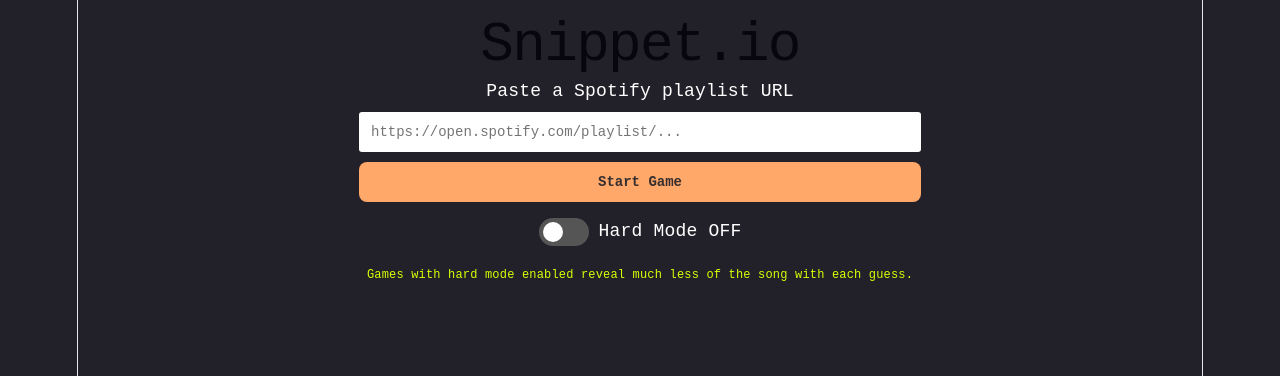
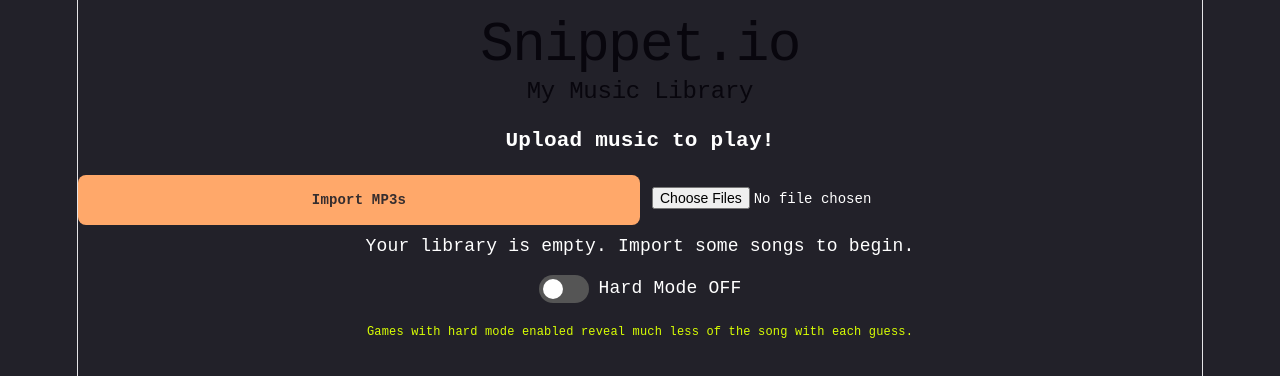
Before and after one commit to scruffypilot/snippet-io, a React app in the folder frontend/: page / in a window 1280 px wide. Shown: the top 376 px of the page. Built offline with nearby package versions, Linux system fonts and the light colour scheme; the HTML template or start-up script is replaced by a standard one.

Commit message:
pivoting to user-uploaded files to comply with API rules

```diff
--- a/frontend/package.json
+++ b/frontend/package.json
@@ -10,6 +10,7 @@
     "preview": "vite preview"
   },
   "dependencies": {
+    "idb": "^8.0.4",
     "react": "^19.2.5",
     "react-dom": "^19.2.5"
   },
--- a/frontend/src/App.css
+++ b/frontend/src/App.css
@@ -226,3 +226,41 @@ input:disabled + .slider {
   opacity: 0.5;
   cursor: not-allowed;
 }
+
+
+.import-section {
+  display: flex;
+  justify-content: center;
+  width: 100%;
+  margin-top: 10px;
+  cursor: pointer;
+}
+
+.import-button {
+  display: inline-block;
+  width: 50%;
+  padding: 12px;
+  box-sizing: border-box;
+
+  border: none;
+  border-radius: 8px;
+  cursor: pointer;
+
+  background: #ffa86a;
+  color: #352d2e;
+  font-weight: bold;
+  font-size: 14px;
+  font-family: "VT323", monospace;
+  text-align: center;
+
+  transition: transform 0.1s, background 0.2s;
+}
+
+.import-button:hover {
+  background: #fc8733;
+  transform: scale(1.02);
+}
+
+.import-button:active {
+  transform: scale(0.98);
+}
--- a/frontend/src/App.jsx
+++ b/frontend/src/App.jsx
@@ -1,5 +1,6 @@
 import { useEffect, useState } from "react";
 import "./App.css";
+import MusicLibrary from "./MusicLibrary";
 
 function App() {
   const [track, setTrack] = useState(null);
@@ -240,6 +241,9 @@ function loadGame(gameId) {
 
       {!track ? (
         <div>
+          <MusicLibrary />
+          {/*
+          // FEATURE DEPRECATED
           <p>Paste a Spotify playlist URL</p>
 
           <input
@@ -262,6 +266,7 @@ function loadGame(gameId) {
           >
             Start Game
           </button>
+          */}
           <div className="toggle-row">
             {!revealed && (
               <label className="switch">
--- /dev/null
+++ b/frontend/src/MusicLibrary.jsx
@@ -0,0 +1,141 @@
+
+import { useEffect, useState } from "react";
+
+import {
+  addAudioFiles,
+  getLibraryTracks,
+  deleteAudioFile,
+} from "./musicLibraryDB.js";
+
+export default function MusicLibrary() {
+  const [tracks, setTracks] = useState([]);
+  const [status, setStatus] = useState("Loading library...");
+  const [loading, setLoading] = useState(true);
+
+  async function refreshLibrary() {
+    const savedTracks = await getLibraryTracks();
+    setTracks(savedTracks);
+  }
+
+  useEffect(() => {
+    let cancelled = false;
+
+    async function loadLibrary() {
+      try {
+        const savedTracks = await getLibraryTracks();
+
+        if (!cancelled) {
+          setTracks(savedTracks);
+          setStatus("");
+        }
+      } catch (error) {
+        console.error("Failed to load library:", error);
+
+        if (!cancelled) {
+          setStatus("Could not load your music library.");
+        }
+      } finally {
+        if (!cancelled) {
+          setLoading(false);
+        }
+      }
+    }
+
+    loadLibrary();
+
+    return () => {
+      cancelled = true;
+    };
+  }, []);
+
+  async function handleImport(event) {
+    const files = Array.from(event.target.files ?? []);
+
+    // Allow users to select the same file again.
+    event.target.value = "";
+
+    if (files.length === 0) {
+      return;
+    }
+
+    const mp3Files = files.filter((file) =>
+      file.name.toLowerCase().endsWith(".mp3")
+    );
+
+    if (mp3Files.length === 0) {
+      setStatus("Please select MP3 files.");
+      return;
+    }
+
+    try {
+      const added = await addAudioFiles(mp3Files);
+      await refreshLibrary();
+
+      setStatus(
+        `Added ${added} song(s) to your library.`
+      );
+    } catch (error) {
+      console.error("Failed to import music:", error);
+      setStatus(
+        "Import failed. Check available browser storage."
+      );
+    }
+  }
+
+  async function handleDelete(trackId) {
+    try {
+      await deleteAudioFile(trackId);
+      await refreshLibrary();
+      setStatus("Song removed.");
+    } catch (error) {
+      console.error("Failed to delete track:", error);
+      setStatus("Could not remove this song.");
+    }
+  }
+
+  return (
+    <section className="music-library">
+     <section className="music-library">
+  <h2>My Music Library</h2>
+  <h3>Upload music to play!</h3>
+
+  <label className="import-section">
+    <span className="import-button">Import MP3s</span>
+    <input
+      type="file"
+      accept=".mp3,audio/mpeg"
+      multiple
+      webkitdirectory=""
+      onChange={handleImport}
+      hidden
+    />
+  </label>
+</section>
+
+      <p role="status" aria-live="polite">
+        {status}
+      </p>
+
+      {loading ? null : tracks.length === 0 ? (
+        <p>Your library is empty. Import some songs to begin.</p>
+      ) : (
+        <ul>
+          {tracks.map((track) => (
+            <li key={track.id}>
+              <span>{track.name}</span>{" "}
+              <small>
+                ({(track.size / (1024 * 1024)).toFixed(1)} MB)
+              </small>{" "}
+              <button
+                type="button"
+                onClick={() => handleDelete(track.id)}
+              >
+                Remove
+              </button>
+            </li>
+          ))}
+        </ul>
+      )}
+    </section>
+  );
+}
--- /dev/null
+++ b/frontend/src/musicLibraryDB.js
@@ -0,0 +1,75 @@
+
+import { openDB } from "idb";
+
+// Open (or create) the browser's local music database.
+const dbPromise = openDB("snippet-io-library", 1, {
+  upgrade(db) {
+    db.createObjectStore("tracks", { keyPath: "id" });
+  },
+});
+
+// Save imported audio files to IndexedDB.
+export async function addAudioFiles(files) {
+  const db = await dbPromise;
+  const tx = db.transaction("tracks", "readwrite");
+
+  let added = 0;
+
+  try {
+    for (const file of files) {
+      // Only accept MP3 files.
+      if (!file.name.toLowerCase().endsWith(".mp3")) {
+        continue;
+      }
+
+      await tx.store.add({
+        id: crypto.randomUUID(),
+        name: file.name,
+        audio: file,
+        size: file.size,
+        addedAt: Date.now(),
+      });
+
+      added++;
+    }
+
+    await tx.done;
+    return added;
+  } catch (error) {
+    try {
+      tx.abort();
+    } catch {
+      // The transaction may already be finished.
+    }
+
+    throw error;
+  }
+}
+
+// Retrieve the list of saved songs, without loading
+// the actual audio files into the React component.
+export async function getLibraryTracks() {
+  const db = await dbPromise;
+  const records = await db.getAll("tracks");
+
+  return records.map(({ id, name, size, addedAt }) => ({
+    id,
+    name,
+    size,
+    addedAt,
+  }));
+}
+
+// Retrieve an individual song's actual audio file.
+export async function getAudioFile(trackId) {
+  const db = await dbPromise;
+  const track = await db.get("tracks", trackId);
+
+  return track?.audio ?? null;
+}
+
+// Permanently delete a song from this local database.
+export async function deleteAudioFile(trackId) {
+  const db = await dbPromise;
+  await db.delete("tracks", trackId);
+}
```
Also changed, not shown: 1 other file (tests, documents, lock files or other folders).
